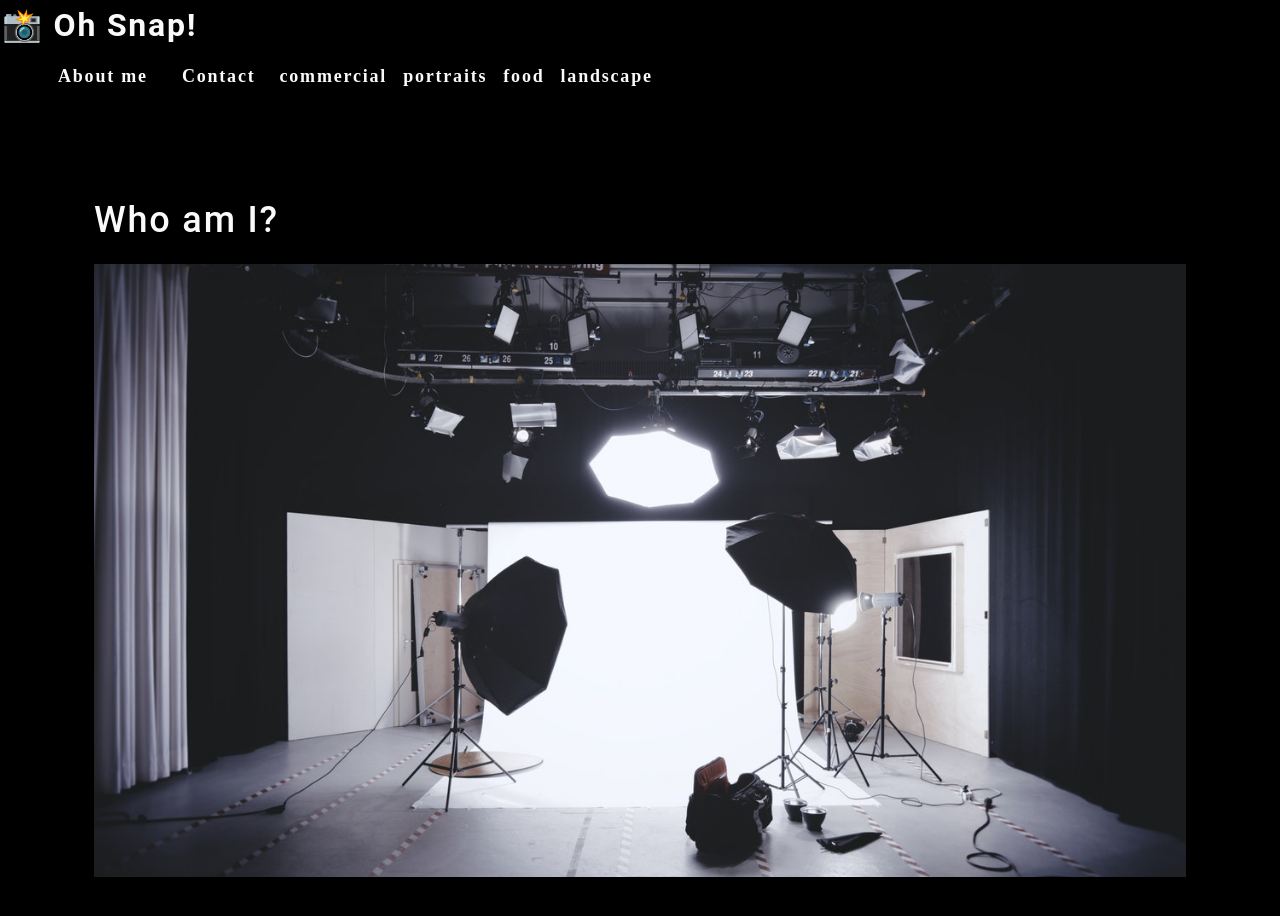
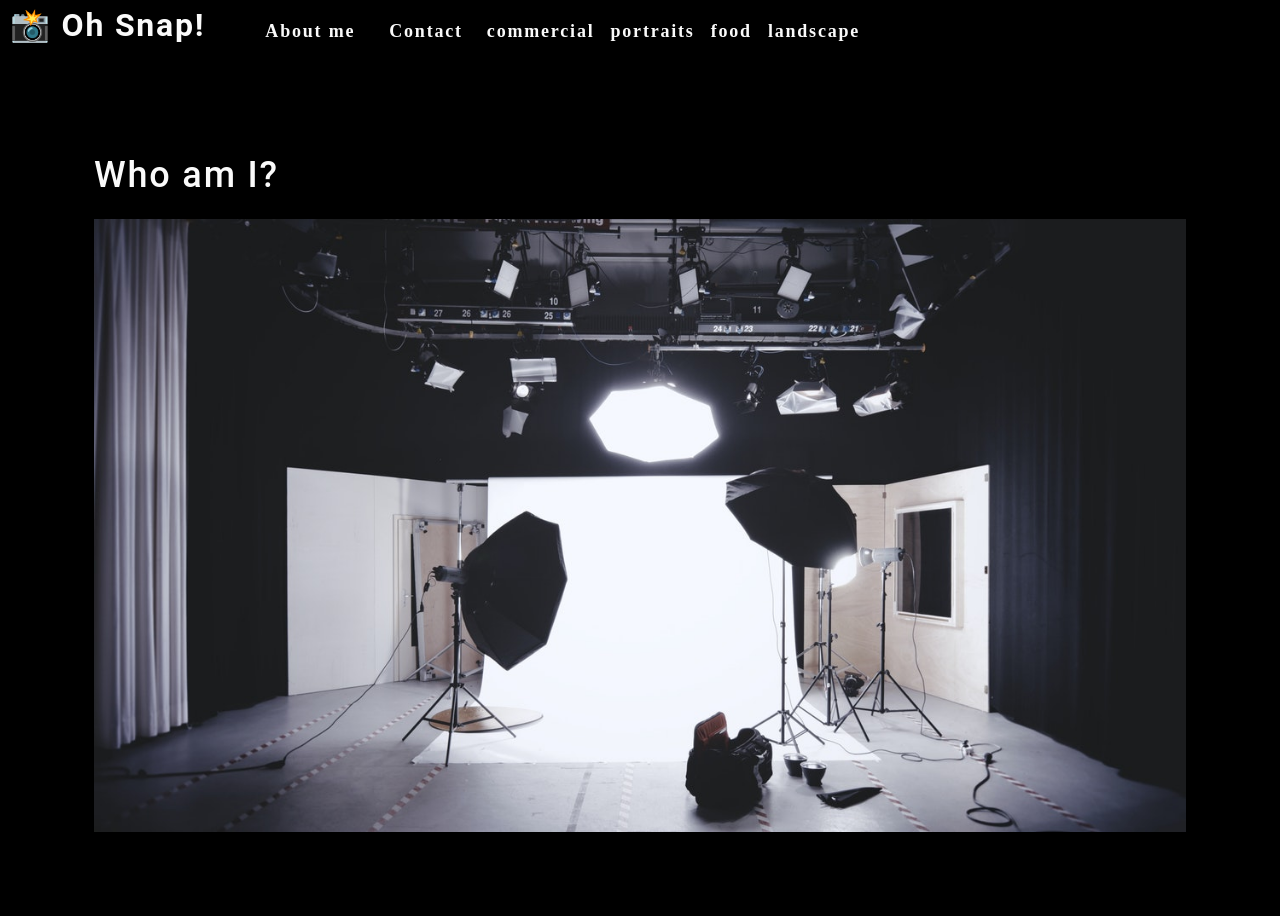
Before and after one commit to auscarter17/photo-port, a React (Create React App) app: page / in a window 1280 px wide. Shown: the top 916 px of the page. Built offline with nearby package versions, Linux system fonts and the light colour scheme.

Commit message:
flexbox header

```diff
--- a/src/components/Nav/index.js
+++ b/src/components/Nav/index.js
@@ -20,7 +20,7 @@ function Nav() {
     }
 
     return (
-        <header>
+        <header className="flex-row px-1">
             <h2>
                 <a data-testid="link" href="/">
                     <span role="img" aria-label="camera"> 📸</span> Oh Snap!
```
